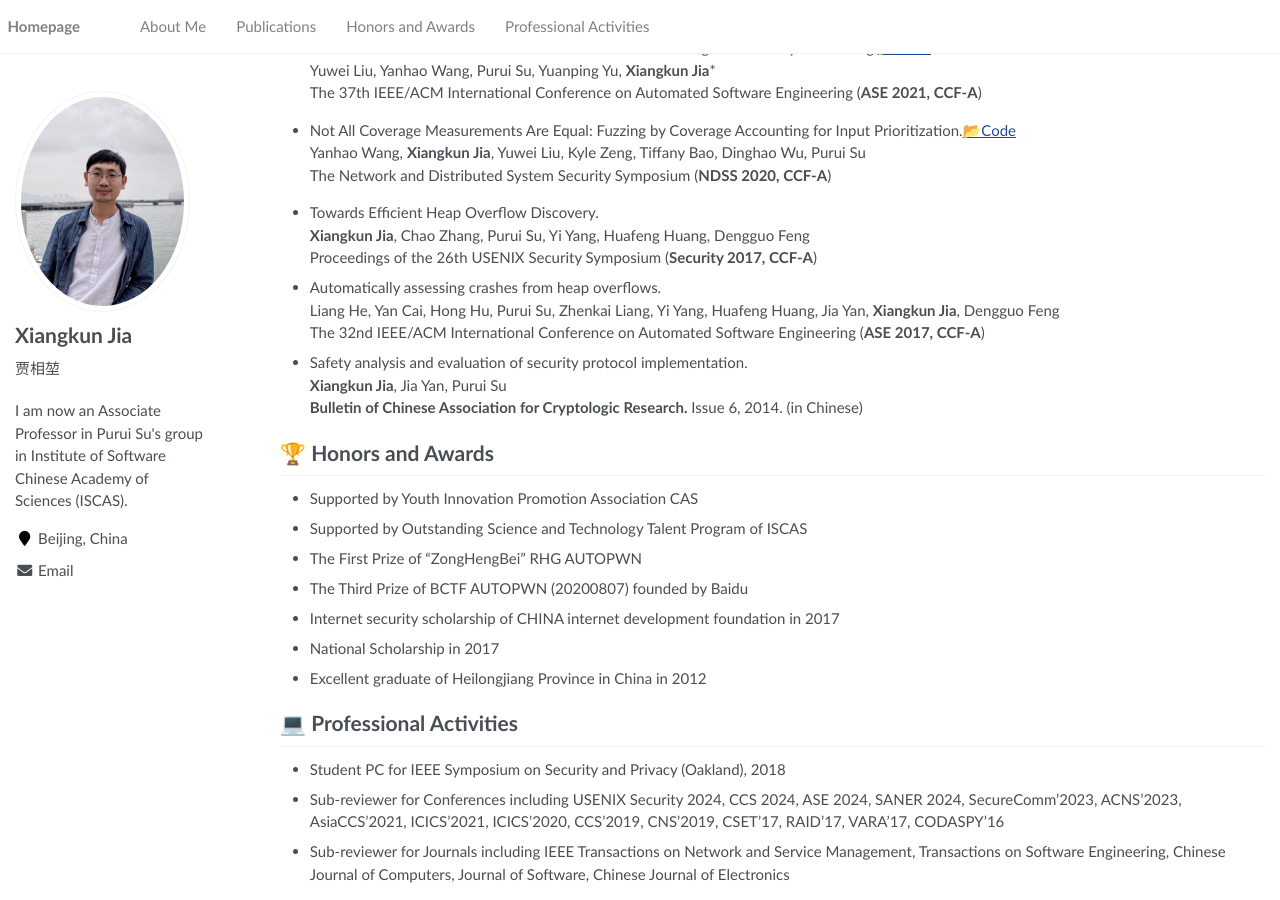
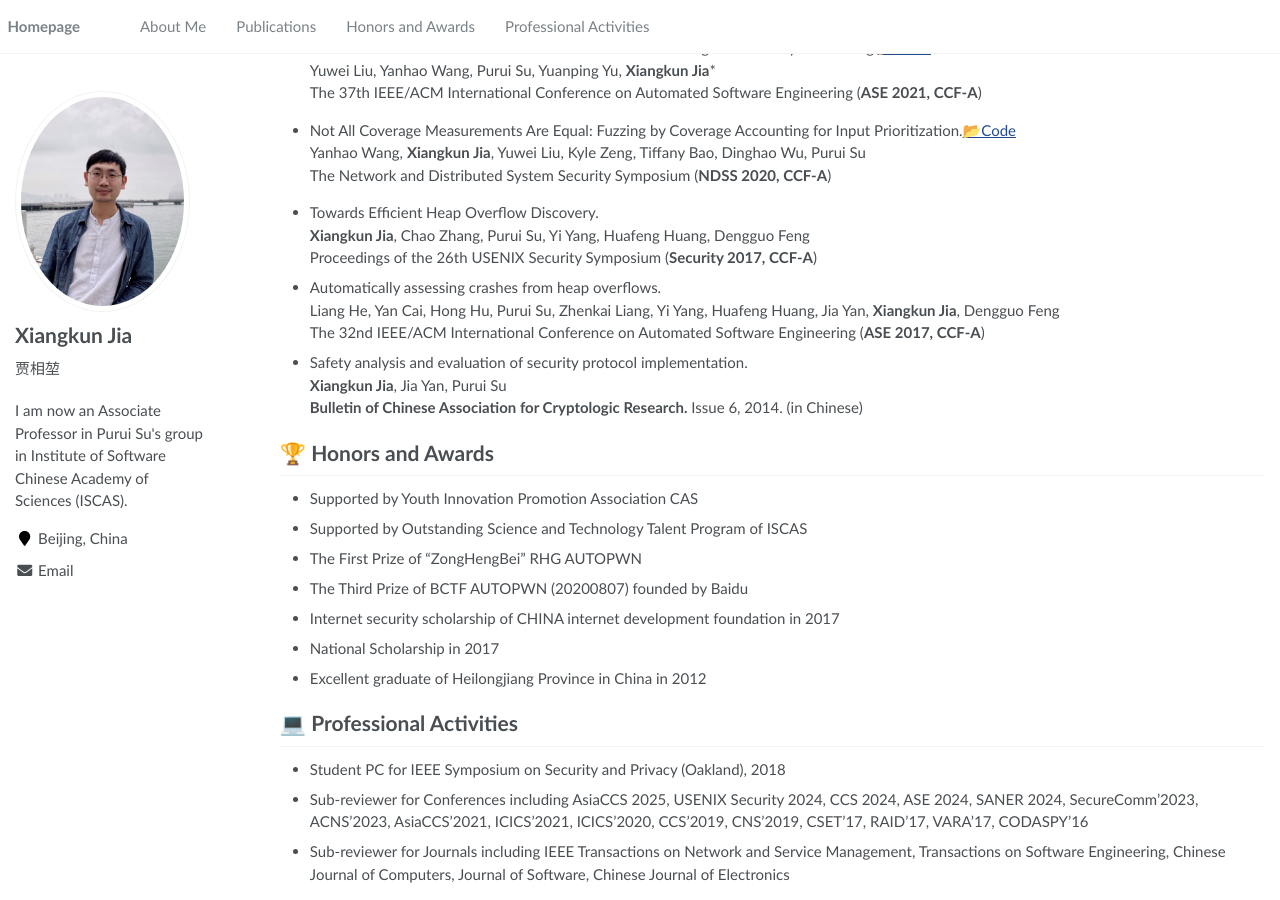
Before and after one commit to ajax4sec/ajax4sec.github.io, a Jekyll site: the page built from _pages/about.md, in a window 1280 px wide and 900 px high, scrolled down 948 px. Built offline with Jekyll 4.4.1, drawn with Linux system fonts in a browser that asks for light colours.

Commit message:
Update about.md

```diff
--- a/_pages/about.md
+++ b/_pages/about.md
@@ -113,5 +113,5 @@ The 32nd IEEE/ACM International Conference on Automated Software Engineering (<b
 
 # 💻 Professional Activities
 - Student PC for IEEE Symposium on Security and Privacy (Oakland), 2018
-- Sub-reviewer for Conferences including USENIX Security 2024, CCS 2024, ASE 2024, SANER 2024, SecureComm'2023, ACNS'2023, AsiaCCS'2021, ICICS'2021, ICICS'2020, CCS'2019, CNS'2019, CSET'17, RAID'17, VARA'17, CODASPY'16
+- Sub-reviewer for Conferences including AsiaCCS 2025, USENIX Security 2024, CCS 2024, ASE 2024, SANER 2024, SecureComm'2023, ACNS'2023, AsiaCCS'2021, ICICS'2021, ICICS'2020, CCS'2019, CNS'2019, CSET'17, RAID'17, VARA'17, CODASPY'16
 - Sub-reviewer for Journals including IEEE Transactions on Network and Service Management, Transactions on Software Engineering, Chinese Journal of Computers, Journal of Software, Chinese Journal of Electronics
```
